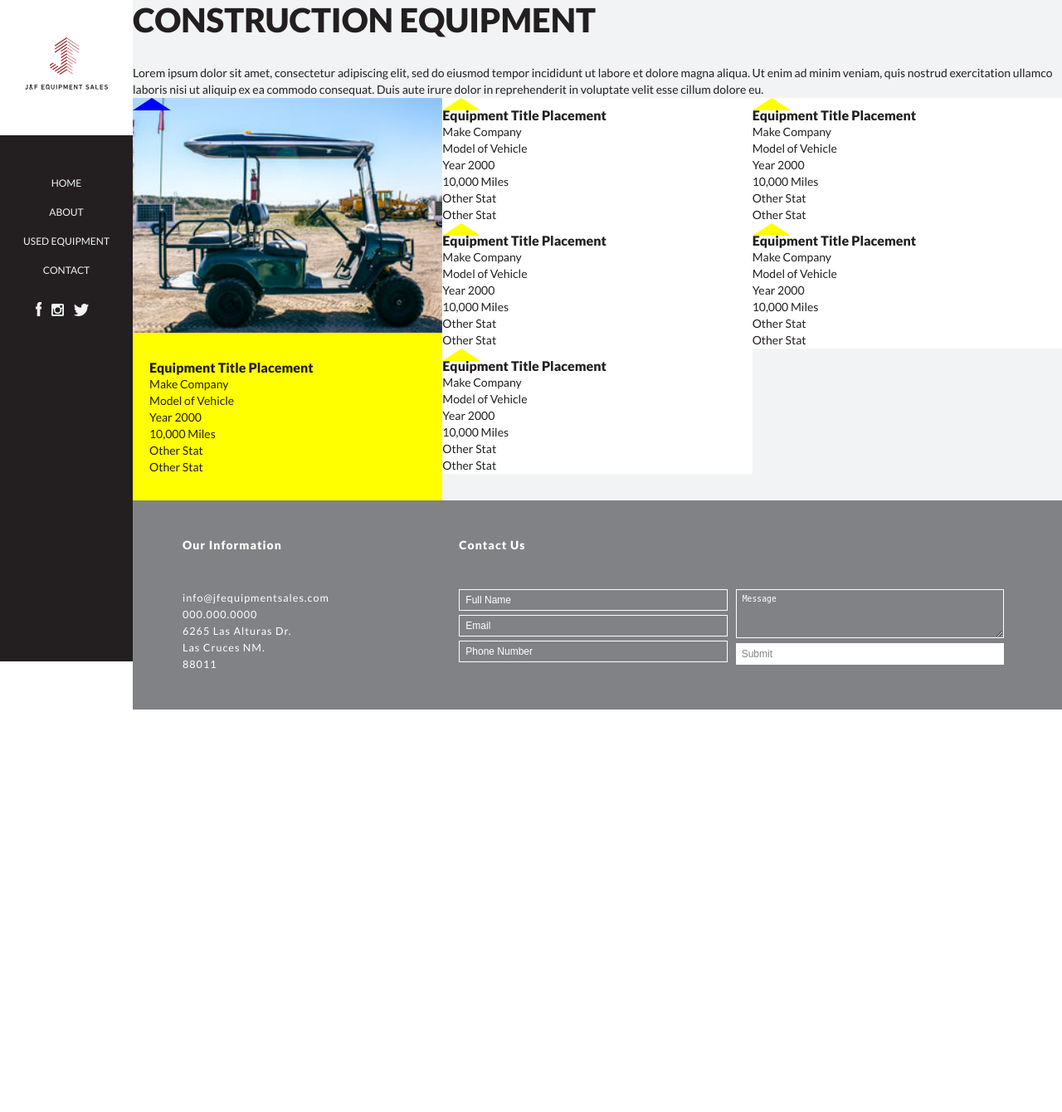
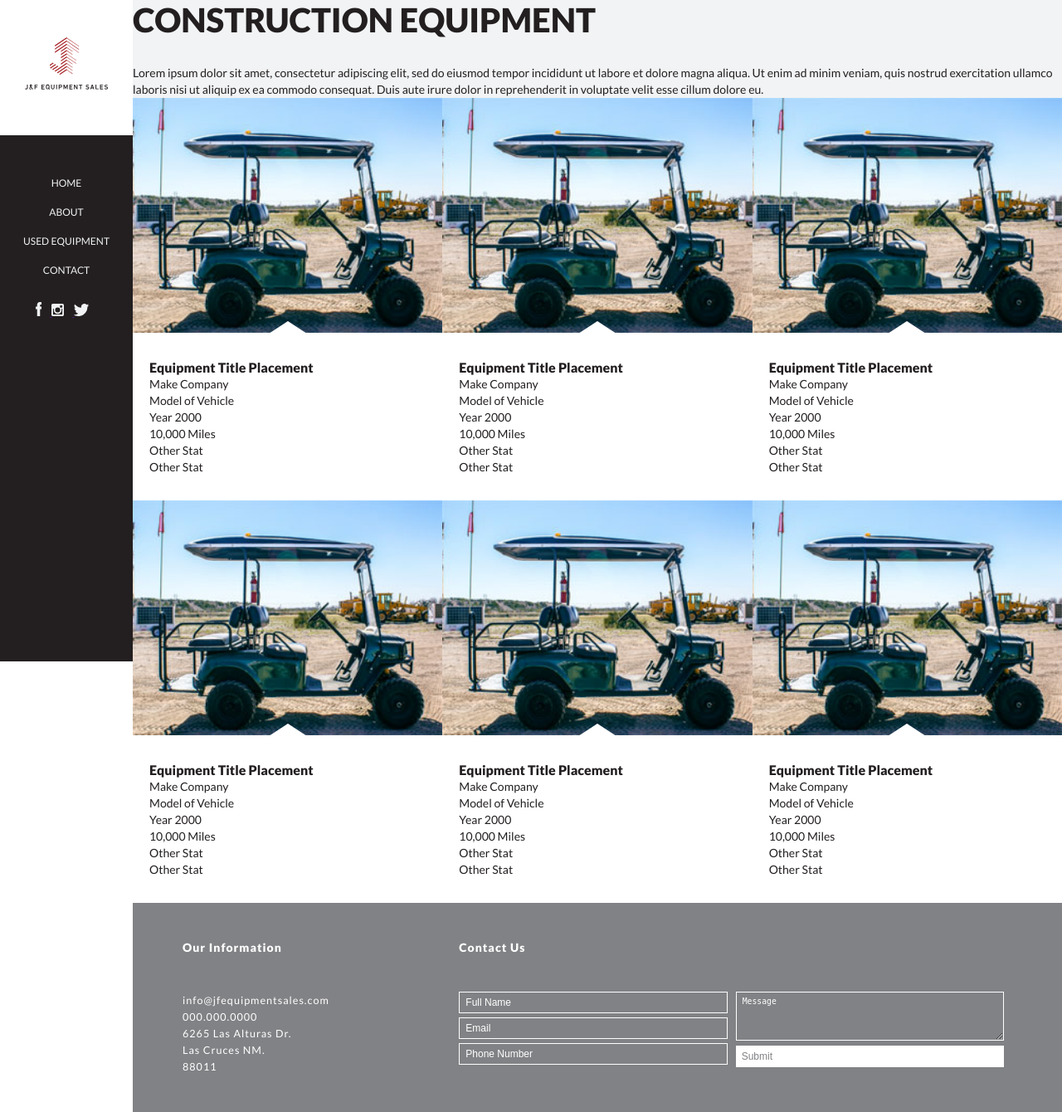
Before and after one commit to kellyannmcnamara01/jf-equipment, a PHP site: page /equipment.php in a window 1280 px wide. Shown: the whole page at 83% size. Before the commit the page ends 855 px from the top, so only its background shows below. Run offline with PHP 8.4, Linux system fonts and the light colour scheme.

Commit message:
items for sale odd set up and styled

```diff
--- a/equipment.php
+++ b/equipment.php
@@ -14,8 +14,8 @@ include "head.php";
 <div id="construction-items">
     <div class="col-3">
         <img src="opt-imgs/for-sale-01.jpg">
-        <svg height="15" width="46" class="items-arrow">
-            <polygon points="23,0 0,15 46,15" style="fill:#00f" />
+        <svg height="15" width="46" class="items-arrow-odd">
+            <polygon points="23,0 0,15 46,15" style="fill:#fff" />
         </svg>
         <div class="item-details">
             <h3>Equipment Title Placement</h3>
@@ -28,10 +28,11 @@ include "head.php";
         </div>
     </div>
     <div class="col-3">
-        <img src="">
-        <svg height="15" width="46" class="items-arrow">
-            <polygon points="23,0 0,15 46,15" style="fill:#ff0" />
+        <img src="opt-imgs/for-sale-01.jpg">
+        <svg height="15" width="46" class="items-arrow-odd">
+            <polygon points="23,0 0,15 46,15" style="fill:#fff" />
         </svg>
+        <div class="item-details">
             <h3>Equipment Title Placement</h3>
             <p>Make Company</p>
             <p>Model of Vehicle</p>
@@ -40,11 +41,13 @@ include "head.php";
             <p>Other Stat</p>
             <p>Other Stat</p>
         </div>
+    </div>
     <div class="col-3">
-        <img src="">
-        <svg height="15" width="46" class="items-arrow">
-            <polygon points="23,0 0,15 46,15" style="fill:#ff0" />
+        <img src="opt-imgs/for-sale-01.jpg">
+        <svg height="15" width="46" class="items-arrow-odd">
+            <polygon points="23,0 0,15 46,15" style="fill:#fff" />
         </svg>
+        <div class="item-details">
             <h3>Equipment Title Placement</h3>
             <p>Make Company</p>
             <p>Model of Vehicle</p>
@@ -53,11 +56,13 @@ include "head.php";
             <p>Other Stat</p>
             <p>Other Stat</p>
         </div>
+    </div>
     <div class="col-3">
-        <img src="">
-        <svg height="15" width="46" class="items-arrow">
-            <polygon points="23,0 0,15 46,15" style="fill:#ff0" />
+        <img src="opt-imgs/for-sale-01.jpg">
+        <svg height="15" width="46" class="items-arrow-odd">
+            <polygon points="23,0 0,15 46,15" style="fill:#fff" />
         </svg>
+        <div class="item-details">
             <h3>Equipment Title Placement</h3>
             <p>Make Company</p>
             <p>Model of Vehicle</p>
@@ -66,11 +71,13 @@ include "head.php";
             <p>Other Stat</p>
             <p>Other Stat</p>
         </div>
+    </div>
     <div class="col-3">
-        <img src="">
-        <svg height="15" width="46" class="items-arrow">
-            <polygon points="23,0 0,15 46,15" style="fill:#ff0" />
+        <img src="opt-imgs/for-sale-01.jpg">
+        <svg height="15" width="46" class="items-arrow-odd">
+            <polygon points="23,0 0,15 46,15" style="fill:#fff" />
         </svg>
+        <div class="item-details">
             <h3>Equipment Title Placement</h3>
             <p>Make Company</p>
             <p>Model of Vehicle</p>
@@ -79,11 +86,13 @@ include "head.php";
             <p>Other Stat</p>
             <p>Other Stat</p>
         </div>
+    </div>
     <div class="col-3">
-        <img src="">
-        <svg height="15" width="46" class="items-arrow">
-            <polygon points="23,0 0,15 46,15" style="fill:#ff0" />
+        <img src="opt-imgs/for-sale-01.jpg">
+        <svg height="15" width="46" class="items-arrow-odd">
+            <polygon points="23,0 0,15 46,15" style="fill:#fff" />
         </svg>
+        <div class="item-details">
             <h3>Equipment Title Placement</h3>
             <p>Make Company</p>
             <p>Model of Vehicle</p>
@@ -91,6 +100,7 @@ include "head.php";
             <p>10,000 Miles</p>
             <p>Other Stat</p>
             <p>Other Stat</p>
+        </div>
     </div>
     <div class="clear"></div>
 </div>
--- a/main.css
+++ b/main.css
@@ -344,22 +344,19 @@ footer p a:hover, footer p a:active, footer p a:focus {
     position: relative;
     padding: 0;
 }
-#construction-items .col-3:nth-child(1) {
-    background: yellow;
-}
 #construction-items img {
     width: 100%;
 }
 .item-details {
     padding: 30px 20px;
 }
-.items-arrow {
+.items-arrow-odd {
     /*-ms-transform: rotate(180deg);
     -webkit-transform: rotate(180deg);
     transform: rotate(180deg);*/
     position: absolute;
-    top: 0;
-    left: 0;
+    bottom: 201px;
+    left: calc(50% - 23px);
 }
 
 /* =============== 00. Media Query =============== */
```
Lines whose indentation alone changed are shown as unchanged.
